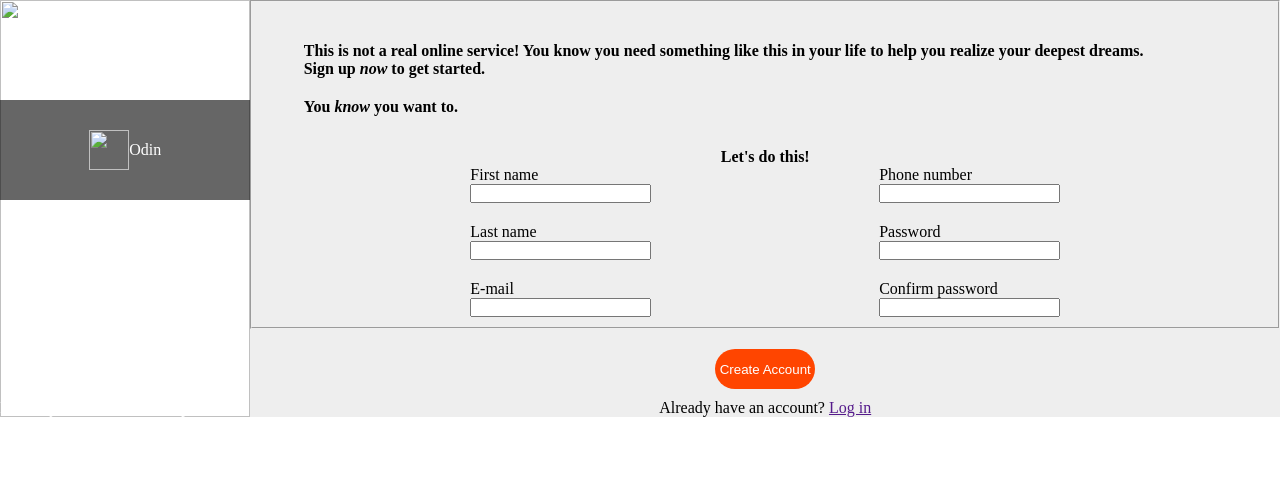
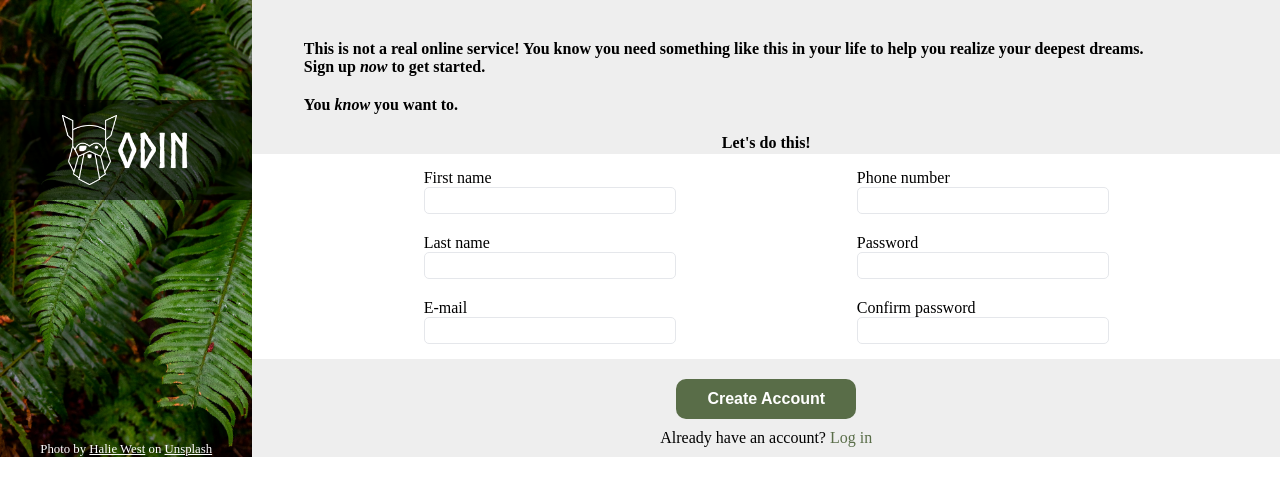
Before and after one commit to GyuraCode/sign-up-form, a plain HTML site: page index.html in a window 1280 px wide. Drawn offline with Linux system fonts and the light colour scheme.

Commit message:
Add font + imgs, finalize left side + lower right
Added custom font for left side logo using font face,
also adding the logo picture and bg image for the left side,
finalizing current design.
Cleaned up bottom right in design, fix bug regarding legend.

```diff
--- a/index.html
+++ b/index.html
@@ -15,7 +15,7 @@
                     <img class="left-image" src="./img/halie-west-unsplash.jpg" width="100" height="200"></img>
                     <div class="left-opacity"></div>
                     <div class="overlay">
-                        <img class="left-logo" src="./img/odin-image.png" width="40" height="40" ></img>
+                        <img class="left-logo" src="./img/odin-image.png" width="55" height="70" ></img>
                         <p class="left-text">Odin</p>
                     </div>
                     <div class="credit-container">
@@ -26,24 +26,23 @@
 
 
                 <form class="right-side">
+                    <p class="top-text">This is not a real online service! You know you need something like this in your life to help you realize your deepest dreams. Sign up <i>now</i> to get started.</i></p>
+                    <p class="top-text bottom">You <i>know</i> you want to.</p>
                     <fieldset class="right-top">
                         <legend>Let's do this!</legend>
-                        <p class="top-text">This is not a real online service! You know you need something like this in your life to help you realize your deepest dreams. Sign up <i>now</i> to get started.</i></p>
-                        <p class="top-text bottom">You <i>know</i> you want to.</p>
-
                         <div class="data">
                             <div class="firstline">
                                 <div class="first-name field">
                                     <label for="first-name">First name</label>
-                                    <input type="text" id="first-name" name="first-name"></input>
+                                    <input type="text" id="first-name" name="first-name" required></input>
                                 </div>
                                 <div class="last-name field">
                                     <label for="last-name">Last name</label>
-                                    <input type="text" id="last-name" name="first-name"></input>
+                                    <input type="text" id="last-name" name="first-name" required></input>
                                 </div>
                                 <div class="e-mail field">
                                     <label for="e-mail">E-mail</label>
-                                    <input type="email" id="e-mail" name="e-mail"></input>
+                                    <input type="email" id="e-mail" name="e-mail" required></input>
                                 </div>
                             </div>
                             <div class="secondline">
@@ -53,11 +52,11 @@
                                 </div>
                                 <div class="password field">
                                     <label for="password">Password</label>
-                                    <input type="password" id="password" name="password"></input>
+                                    <input type="password" id="password" name="password" class="error" required></input>
                                 </div>
                                 <div class="repassword field">
                                     <label for="repassword">Confirm password</label>
-                                    <input type="password" id="repassword" name="repassword"></input>
+                                    <input type="password" id="repassword" name="repassword" class="error" required></input>
                                 </div>
                             </div>
                     </fieldset>
--- a/styles.css
+++ b/styles.css
@@ -1,6 +1,13 @@
 * {
     padding: 0;
     margin: 0;
+    border: 0;
+}
+
+@font-face {
+    font-family: "Norse-Bold";
+    src: url("font/Norse-Bold.otf"),
+
 }
 
 .main-page {
@@ -10,6 +17,7 @@
 .left-side {
     position: relative;
     flex: 1 0 250px;
+    max-width: 300px;
 }
 
 .left-image {
@@ -32,6 +40,17 @@
     opacity: 0.6;
 }
 
+.overlay {
+    display: flex;
+    justify-content: center;
+    align-items: center;
+}
+
+.left-text {
+    font-size: 3em;
+    font-family: "Norse-Bold", sans-serif;
+}
+
 .credits,
 .credits a,
 .left-text {
@@ -40,19 +59,15 @@
 
 .credit-container {
     width: 100%;
+    display: flex;
+    justify-content: center;
 }
 
 .credits {
     position: absolute;
     bottom: 0;
+    font-size: 0.8em;
 }
-
-.overlay {
-    display: flex;
-    justify-content: center;
-    align-items: center;
-}
-
 
 
 
@@ -65,13 +80,15 @@ fieldset {
     position: relative;
     display: flex;
     flex-direction: column;
+    padding: 5px 0;
+    background-color: white;
 }
 
 legend {
     position: absolute;
     align-self: center;
-    top: 45%;
     font-weight: 900;
+    top: -20px;
 }
 
 .top-text {
@@ -88,7 +105,6 @@ legend {
     flex-direction: row;
     justify-content: space-evenly;
 }
-
 .field {
     padding: 10px;
 }
@@ -97,18 +113,32 @@ label, input {
     display: block;
 }
 
+input {
+    border: 1px solid #E5E7EB;
+    border-radius: 5px;
+    height: 25px;
+    width: 250px;
+}
 .right-bottom {
     display: flex;
     flex-direction: column;
     align-items: center;
 }
+
+.right-bottom > p > a {
+    text-decoration: none;
+    color:#596D48;
+}
+
 button {
     border: 0;
-    border-radius: 20px;
+    border-radius: 10px;
     height: 40px;
-    width: 100px;
-    background-color: orangered;
+    width: 180px;
+    background-color: #596D48;
     color: white;
+    font-weight: 700;
+    font-size: 1em;
     margin-top: 20px;
     cursor: pointer;
 }
@@ -116,4 +146,5 @@ button {
 .login-text {
     text-align: center;
     margin-top: 10px;
+    margin-bottom: 10px;
 }
```
Also changed, not shown: font/Norse-Bold.otf (added), img/halie-west-unsplash.jpg (added), img/odin-image.png (added).
